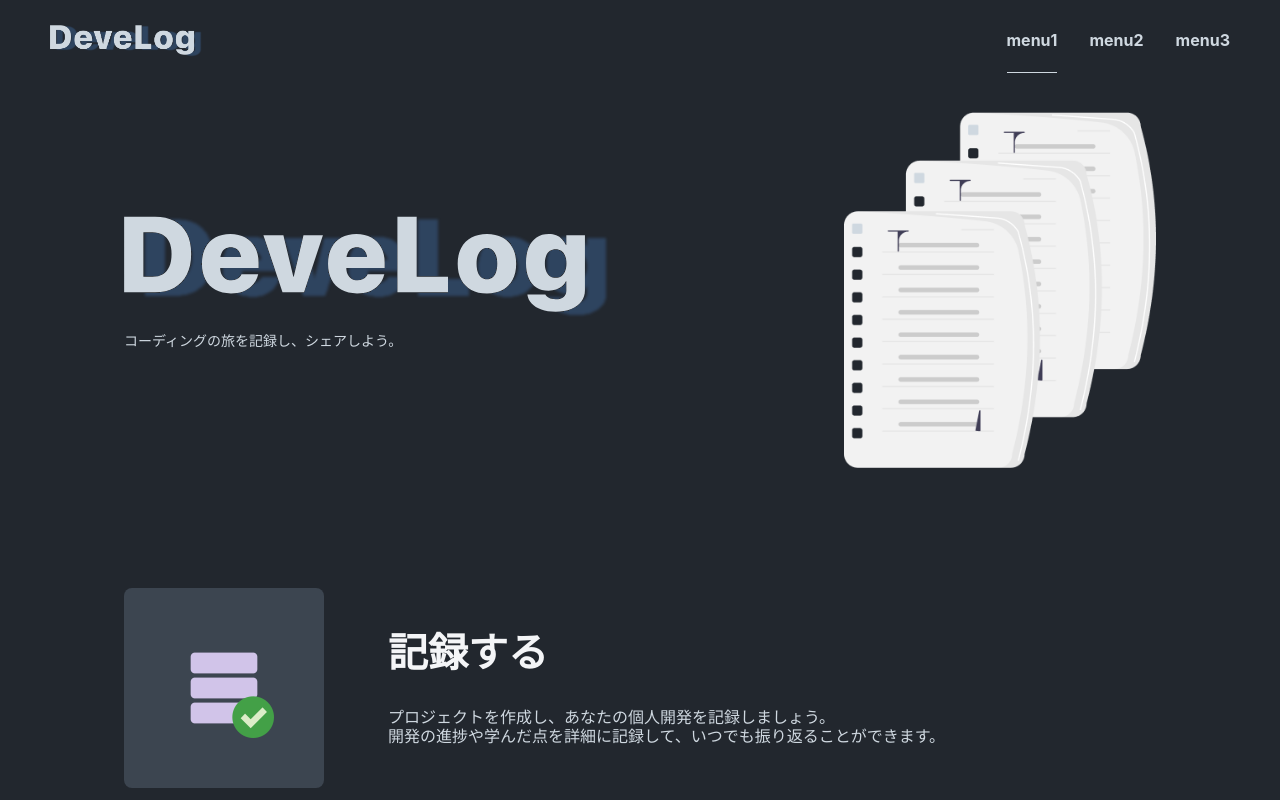
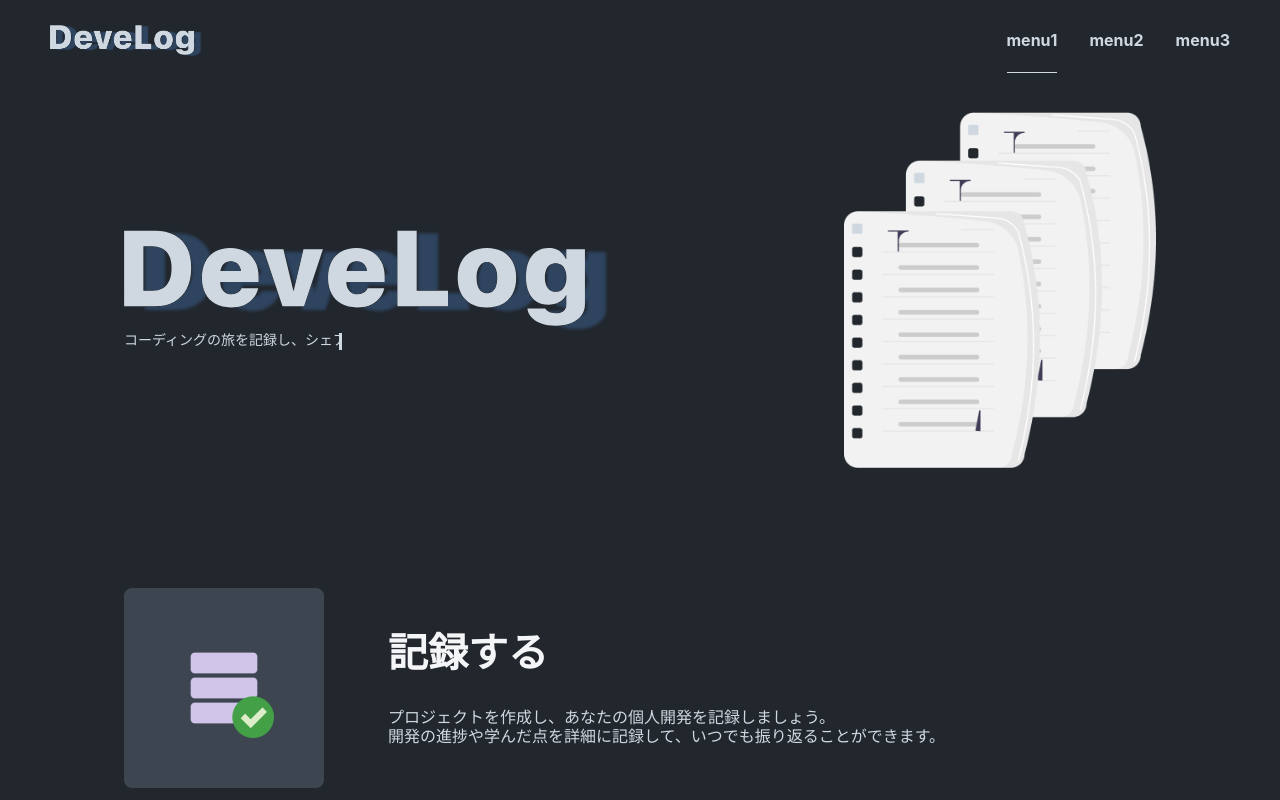
Before and after one commit to keiibo/DevLog-fe, a React (Vite) app: page / in a window 1280 px wide. Shown: the top 800 px of the page. Built offline with nearby package versions, Linux system fonts and the light colour scheme.

Commit message:
タイプライター実装

```diff
--- a/src/Root.tsx
+++ b/src/Root.tsx
@@ -14,7 +14,7 @@ export const Root = (): React.JSX.Element => {
       <StyledContent>
         <Outlet />
       </StyledContent>
-      <StyledFooter>Ant Design ©2018 Created by Ant UED</StyledFooter>
+      <StyledFooter>DevLog ©2024 Created by keibo</StyledFooter>
     </Layout>
   );
 };
--- /dev/null
+++ b/src/feature/landing/components/Typewriter.tsx
@@ -0,0 +1,50 @@
+// Typewriter.jsx
+import React from 'react';
+import { styled } from 'styled-components';
+
+type TProps = {
+  text: string;
+};
+
+export const Typewriter = ({ text }: TProps): React.JSX.Element => {
+  return (
+    <StyledTypewriterContainer>
+      <StyledTypewriter totalSteps={text.length * 1.3}>{text}</StyledTypewriter>
+    </StyledTypewriterContainer>
+  );
+};
+const StyledTypewriterContainer = styled.div`
+  display: flex;
+  align-items: center;
+`;
+const StyledTypewriter = styled.div<{ totalSteps: number }>`
+  width: ${({ totalSteps }) =>
+    `${totalSteps}ch`}; /* ch 単位でカーソルの幅を文字数に応じて設定 */
+  animation:
+    typing ${({ totalSteps }) => totalSteps * 0.1}s 2s
+      steps(${({ totalSteps }) => totalSteps}, end) forwards,
+    effect 0.8s step-end infinite;
+  opacity: 0;
+  white-space: nowrap;
+  overflow: hidden;
+  border-right: 3px solid;
+  font-family: monospace;
+  @keyframes typing {
+    0% {
+      width: 0;
+      opacity: 0;
+    }
+    1% {
+      opacity: 1;
+    }
+    100% {
+      opacity: 1;
+    }
+  }
+
+  @keyframes effect {
+    50% {
+      border-color: transparent;
+    }
+  }
+`;
--- a/src/feature/landing/pages/Landing.tsx
+++ b/src/feature/landing/pages/Landing.tsx
@@ -6,6 +6,7 @@ import { Image } from 'antd';
 import { Colors } from '../../../constant/Colors';
 import { Button } from '../../../components/composition/element/Button';
 import { InputWithButton } from '../../../components/composition/element/InputWithButton';
+import { Typewriter } from '../components/Typewriter';
 
 /**
  * LP画面
@@ -17,7 +18,7 @@ export const Landing = (): React.JSX.Element => {
         <StyledTitleContainer>
           <StyledTitleWrapper>
             <Image preview={false} src="src/assets/Develog.svg" />
-            <p>コーディングの旅を記録し、シェアしよう。</p>
+            <Typewriter text="コーディングの旅を記録し、シェアしよう。" />
           </StyledTitleWrapper>
           <Image preview={false} src="src/assets/files.png" />
         </StyledTitleContainer>
```
